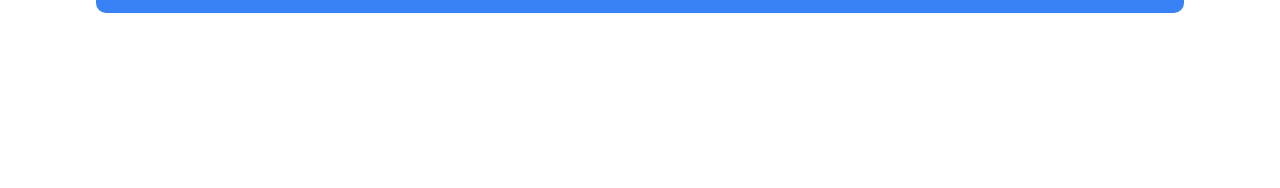
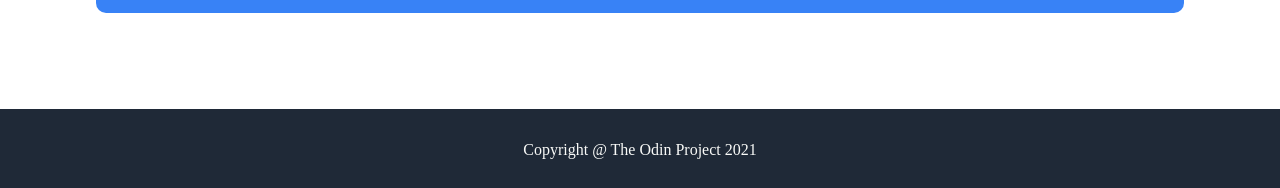
Before and after one commit to majowyporanek/landing_page, a plain HTML site: page index.html in a window 1280 px wide. Shown: the part 1348-1536 px from the top of the page. Before the commit the page ends 1393 px from the top, so only its background shows below. Drawn offline with Linux system fonts and the light colour scheme.

Commit message:
finish page

```diff
--- a/index.html
+++ b/index.html
@@ -71,6 +71,7 @@
 
     </main>
     <footer>
+        <p>Copyright @ The Odin Project 2021</p>
     </footer>
     </div>
 </body>
--- a/style.css
+++ b/style.css
@@ -172,3 +172,14 @@ h3 {
     color: #F9FAF8;
 
 }
+
+footer {
+    display: flex;
+    justify-content: center;
+    align-items: center;
+    margin-top: 0;
+    background-color: #1f2937;
+    color: #F9FAF8;
+    margin-top: 4em;
+    padding: 1em 0;
+}
```
